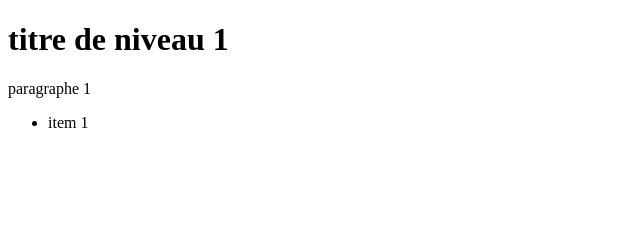
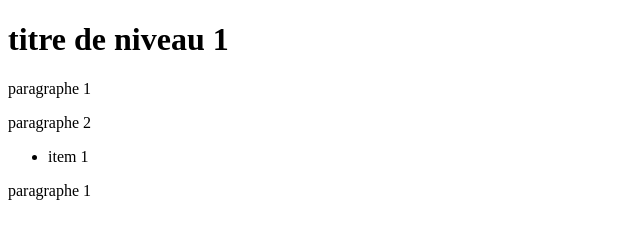
Before and after one commit to imanedref/ref.client, a plain HTML site: page index.html in a window 1280 px wide. Shown: the whole page, without its empty margins (0-640 px from the left). Drawn offline with Linux system fonts and the light colour scheme.

Commit message:
Modification index.html

```diff
--- a/index.html
+++ b/index.html
@@ -8,9 +8,11 @@
 	<body>
 		<h1>titre de niveau 1</h1>
 		<p>paragraphe 1</p>
+		<p>paragraphe 2</p>
+
 		<ul>
 			<li>item 1</li>
 		</ul>
 	</body>
 
-</html>
+</html><p>paragraphe 1</p>
```
